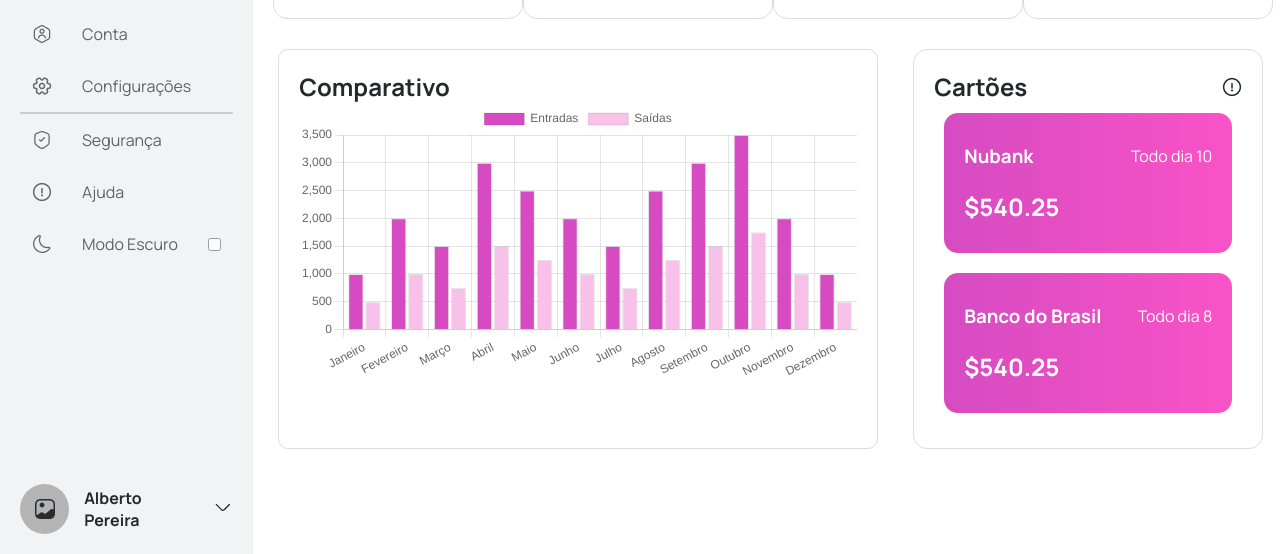
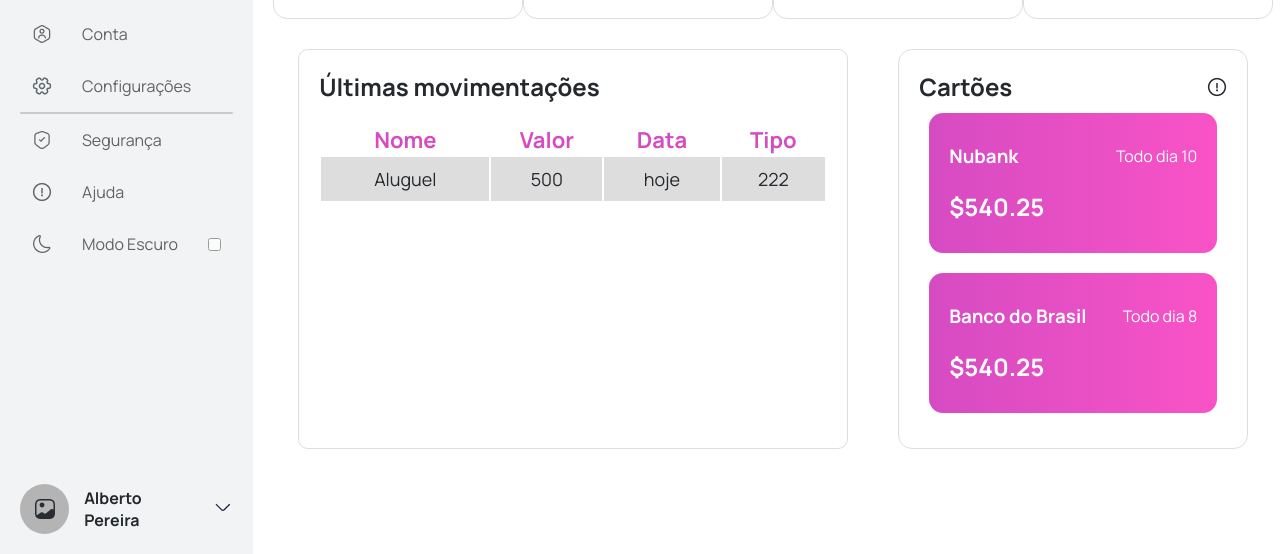
Before and after one commit to Betopereiradev/My-Finance, a plain HTML site: page index.html in a window 1280 px wide. Shown: the part 246-800 px from the top of the page. Drawn offline with nearby package versions, Linux system fonts and the light colour scheme.

Commit message:
17/03
Trocado gráfico por tabela com ultimas movimentações

```diff
--- a/css/dashboard.css
+++ b/css/dashboard.css
@@ -71,23 +71,45 @@
 
     display: flex;
     align-items: center;
-    justify-content: space-between;
+    justify-content: space-around;
 }
 
-.parte-grafico {
+.parte-tabela {
     border: solid 1px #DDD;
     border-radius: 10px;
-    margin-left: 5px;
 
-    width: 60%;
+    width: 55%;
     height: 40rem;
     padding: 20px;
+
+    overflow-y: scroll;
 }
+
+.parte-tabela table {
+    width: 100%;
+    /* height: 30rem; */
+    font-size: 1.8rem;
+    text-align: center;
+
+    margin-top: 20px;
+
+}
+
+table tr th {
+    color: var(--cor-destaque);
+    font-size: 2.2rem;
+}
+table tr, td {
+    padding: 10px;
+}
+tr:nth-child(even) {
+    background-color: #dddddd;
+  }
 
 .parte-cartoes {
     border: solid 1px #DDD;
     border-radius: 14px;
-    margin-right: 10px;
+
     width: 35%;
     height: 40rem;
     padding: 20px;
--- a/index.html
+++ b/index.html
@@ -181,11 +181,29 @@
             </div>
 
             <div class="grafico-cartoes">
-                <div class="parte-grafico">
-                    <h2>Comparativo</h2>
+
+                <div class="parte-tabela">
+                    <h2>Últimas movimentações</h2>
 
                     <div>
-                        <canvas id="meu-grafico"></canvas>
+                        <!-- <canvas id="meu-grafico"></canvas> -->
+                        <table id="tabelaMov">
+                            <tbody>
+                                <tr>
+                                    <th scope="col">Nome</th>
+                                    <th scope="col">Valor</th>
+                                    <th scope="col">Data</th>
+                                    <th scope="col">Tipo</th>
+                                </tr>
+                                <tr>
+                                    <td>Aluguel</td>
+                                    <td>500</td>
+                                    <td>hoje</td>
+                                    <td>222</td>
+                                </tr>
+                            </tbody>
+                        </table>
+
 
                     </div>
                 </div>
--- a/main.js
+++ b/main.js
@@ -65,10 +65,7 @@ fechar.onclick = function () {
   modal.style.display = "none";
 };
 
-// Valores atuais no dashboard
-// Começa zerado
-
-// Função para registrar a transação
+// Pega os valores atuais do dashboard
 const botaoRegistrar = document.getElementById("registrarTransacao");
 const saida = document.getElementById("saidas-balanco");
 const entrada = document.getElementById("entradas-balanco");
@@ -96,8 +93,13 @@ document.addEventListener("DOMContentLoaded", function () {
   emConta.textContent = "R$ " + emContaArmazenado;
 });
 
+// Adicionar transação
 botaoRegistrar.addEventListener("click", function () {
+  var nomeTransacao = document.getElementById("nomeTransacao").value;
   var tipoTransacao = document.getElementById("tipoTransacao").value;
+  var dataTransacao = document.getElementById("dataTransacao").value;
+  var valorTransacao = document.getElementById("valorTransacao").value;
+
   if (tipoTransacao == "entrada") {
     var valorTransacao = document.getElementById("valorTransacao").value;
     valorTransacao = parseFloat(valorTransacao);
@@ -111,7 +113,6 @@ botaoRegistrar.addEventListener("click", function () {
     // Atualizar o valor exibido na página
     entrada.textContent = "R$ " + valorAtualEntrada.toFixed(2);
   } else if (tipoTransacao == "saida") {
-    var valorTransacao = document.getElementById("valorTransacao").value;
     valorTransacao = parseFloat(valorTransacao);
 
     // Atualizar o valor atual
@@ -131,6 +132,7 @@ botaoRegistrar.addEventListener("click", function () {
   localStorage.setItem("emConta", saldoEmConta);
 
   // Avisa que foi cadastrada
+  // Arrumar, pois só aparece a primeira vez
   const aviso = document.getElementById("aviso-popup");
   aviso.textContent = "Transação cadastrada com sucesso.";
 
```
